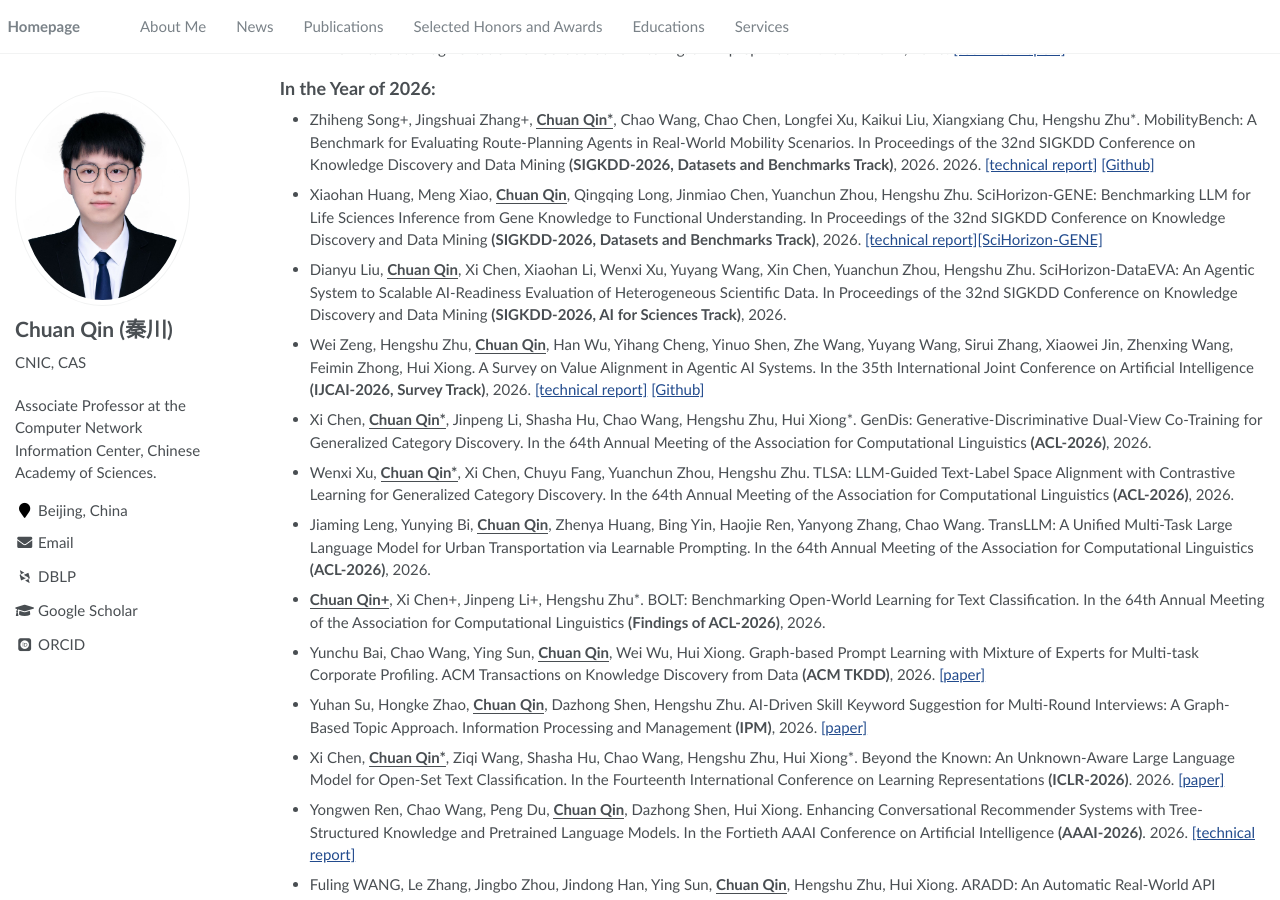
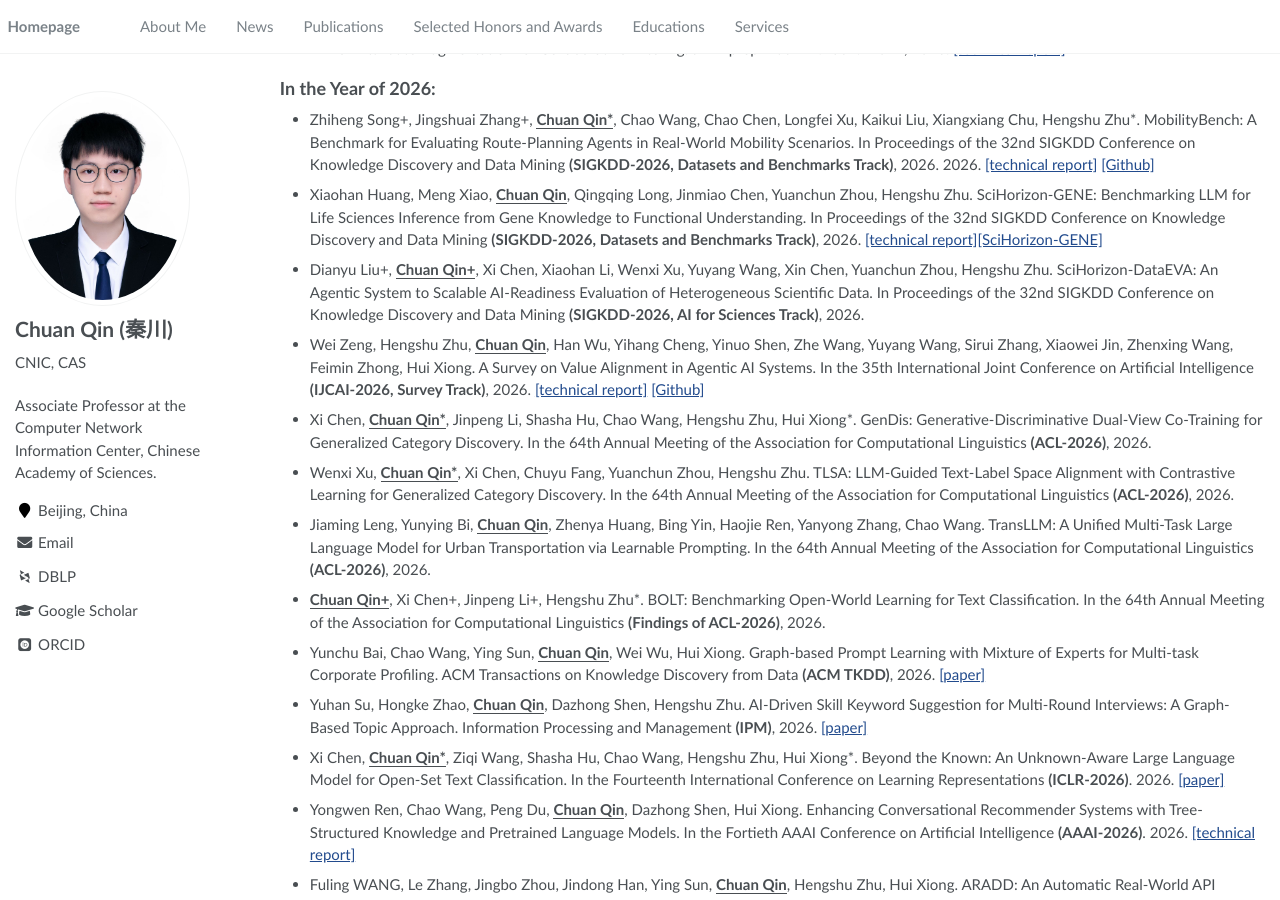
Before and after one commit to Dylan-Qin/dylan-qin.github.io, a Jekyll site: the page built from _pages/about.md, in a window 1280 px wide and 900 px high, scrolled down 1001 px. Built offline with Jekyll 4.4.1, drawn with Linux system fonts in a browser that asks for light colours; some web fonts are replaced.

Commit message:
update papers

```diff
--- a/_pages/about.md
+++ b/_pages/about.md
@@ -119,7 +119,7 @@ document.addEventListener('DOMContentLoaded', function() {
 
 - Xiaohan Huang, Meng Xiao, **<u>Chuan Qin</u>**, Qingqing Long, Jinmiao Chen, Yuanchun Zhou, Hengshu Zhu. SciHorizon-GENE: Benchmarking LLM for Life Sciences Inference from Gene Knowledge to Functional Understanding. In Proceedings of the 32nd SIGKDD Conference on Knowledge Discovery and Data Mining **(SIGKDD-2026, Datasets and Benchmarks Track)**, 2026. [[technical report]](https://arxiv.org/abs/2601.12805)[[SciHorizon-GENE]](https://www.scihorizon.cn/verticalCategory/SciHorizonGene)
 
-- Dianyu Liu, **<u>Chuan Qin</u>**, Xi Chen, Xiaohan Li, Wenxi Xu, Yuyang Wang, Xin Chen, Yuanchun Zhou, Hengshu Zhu. SciHorizon-DataEVA: An Agentic System to Scalable AI-Readiness Evaluation of Heterogeneous Scientific Data. In Proceedings of the 32nd SIGKDD Conference on Knowledge Discovery and Data Mining **(SIGKDD-2026, AI for Sciences Track)**, 2026.
+- Dianyu Liu+, **<u>Chuan Qin+</u>**, Xi Chen, Xiaohan Li, Wenxi Xu, Yuyang Wang, Xin Chen, Yuanchun Zhou, Hengshu Zhu. SciHorizon-DataEVA: An Agentic System to Scalable AI-Readiness Evaluation of Heterogeneous Scientific Data. In Proceedings of the 32nd SIGKDD Conference on Knowledge Discovery and Data Mining **(SIGKDD-2026, AI for Sciences Track)**, 2026.
 
 - Wei Zeng, Hengshu Zhu, **<u>Chuan Qin</u>**, Han Wu, Yihang Cheng, Yinuo Shen, Zhe Wang, Yuyang Wang, Sirui Zhang, Xiaowei Jin, Zhenxing Wang, Feimin Zhong, Hui Xiong. A Survey on Value Alignment in Agentic AI Systems. In the 35th International Joint Conference on Artificial Intelligence **(IJCAI-2026, Survey Track)**, 2026. [[technical report]](https://arxiv.org/abs/2506.09656) [[Github]](https://github.com/Wei-ZENG1020/Value-Alignment-Agentic-AI-Papers-Survey-Taxonomy)
 
```
